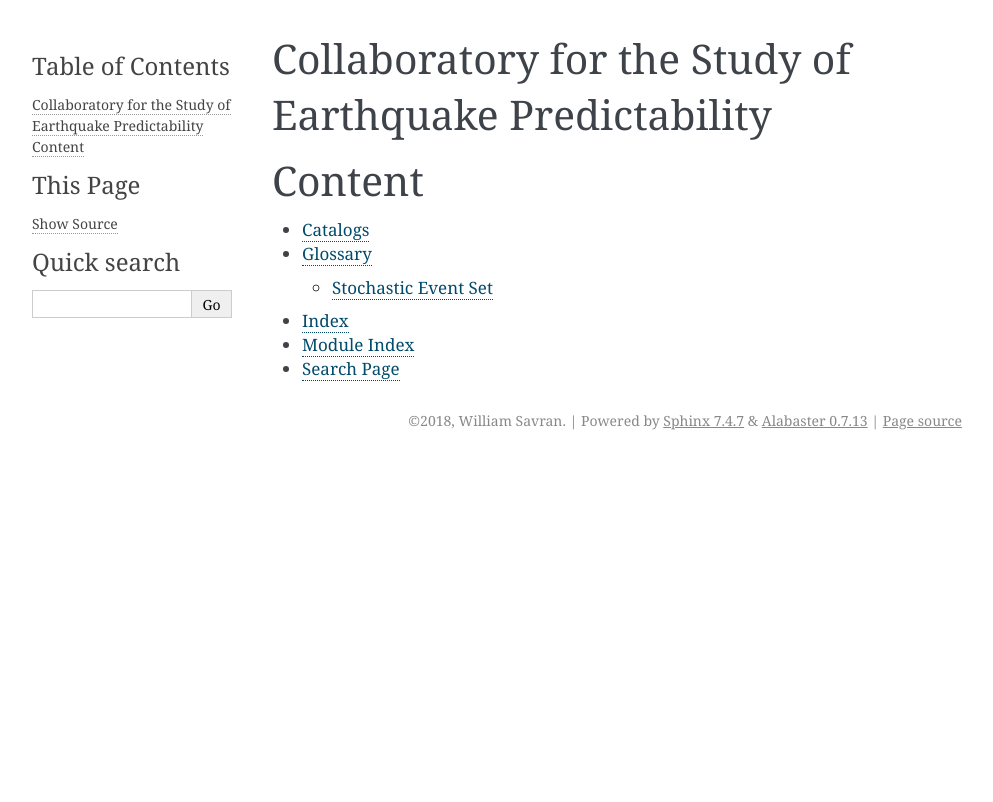
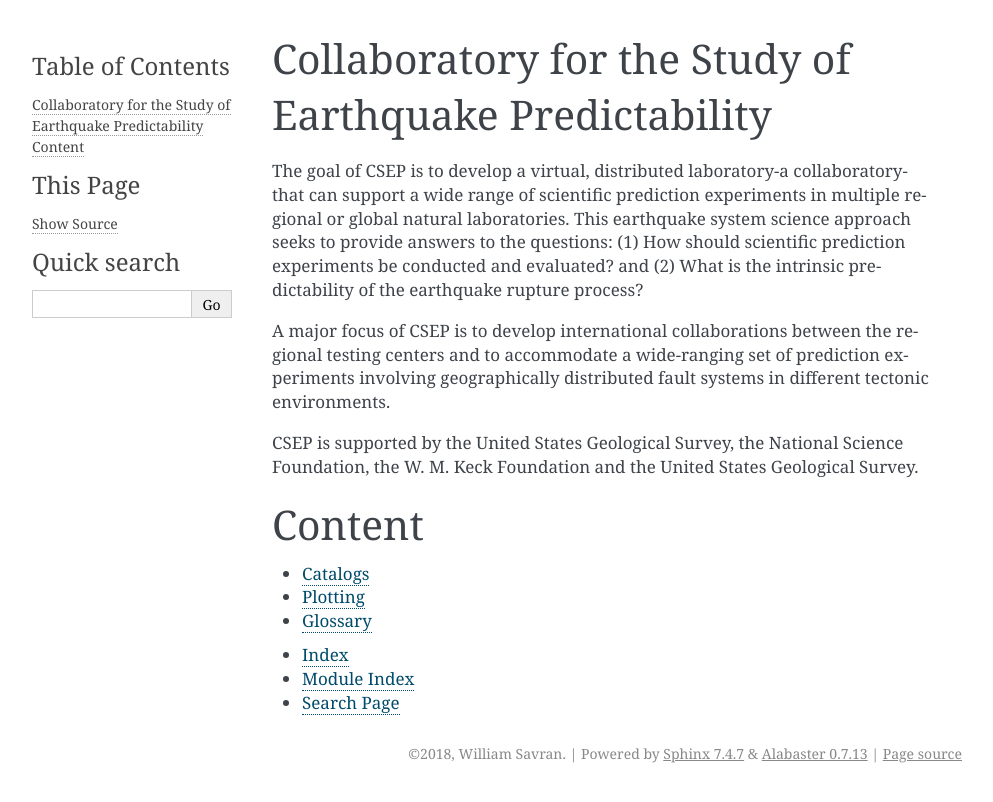
Before and after one commit to SCECcode/pycsep, a Sphinx documentation site: the page built from docs/index.rst, in a window 1280 px wide. Shown: the top 802 px of the page, without its empty margins (148-1141 px from the left). Built offline with Sphinx 7.4.7, drawn with Linux system fonts in a browser that asks for light colours.

Commit message:
added documentation for plotting module.

```diff
--- a/docs/catalogs.rst
+++ b/docs/catalogs.rst
@@ -8,6 +8,9 @@
 .. autoclass:: csep.core.catalogs.BaseCatalog
   :members:
 
+.. autoclass:: csep.core.catalogs.CSEPCatalog
+  :members:
+
 .. autoclass:: csep.core.catalogs.UCERF3Catalog
   :members:
 
--- a/docs/index.rst
+++ b/docs/index.rst
@@ -1,12 +1,19 @@
 Collaboratory for the Study of Earthquake Predictability
 ========================================================
+
+The goal of CSEP is to develop a virtual, distributed laboratory-a collaboratory-that can support a wide range of scientific prediction experiments in multiple regional or global natural laboratories. This earthquake system science approach seeks to provide answers to the questions: (1) How should scientific prediction experiments be conducted and evaluated? and (2) What is the intrinsic predictability of the earthquake rupture process?
+
+A major focus of CSEP is to develop international collaborations between the regional testing centers and to accommodate a wide-ranging set of prediction experiments involving geographically distributed fault systems in different tectonic environments.
+
+CSEP is supported by the United States Geological Survey, the National Science Foundation, the W. M. Keck Foundation and the United States Geological Survey.
 
 Content
 =======
 .. toctree::
-   :maxdepth: 0
+   :maxdepth: 1
 
    catalogs
+   plotting
    glossary
 
 * :ref:`genindex`
```
Also changed, not shown: docs/plotting.rst (added, +8 -0 lines), 1 other file.
